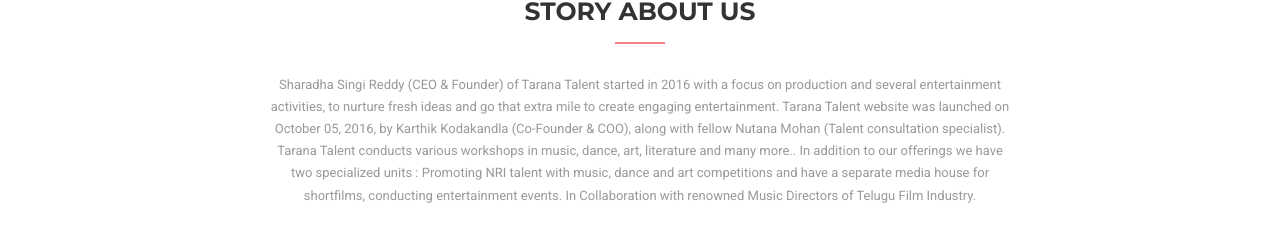
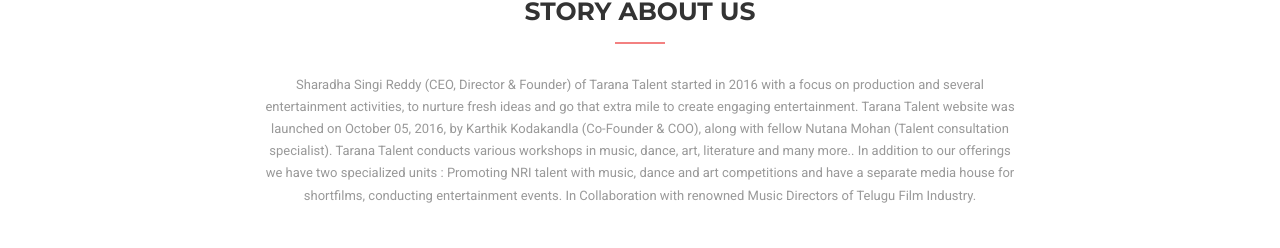
Before and after one commit to vijayabhaskar00/Taranatalent, a plain HTML site: page index.html in a window 1280 px wide. Shown: the part 704-952 px from the top of the page. Drawn offline with Linux system fonts and the light colour scheme.

Commit message:
Update index.html

```diff
--- a/index.html
+++ b/index.html
@@ -135,7 +135,7 @@
 				</div> -->
 			</div>
 
-			<p class="nino-sectionDesc">Sharadha Singi Reddy (CEO & Founder) of Tarana Talent started
+			<p class="nino-sectionDesc">Sharadha Singi Reddy (CEO, Director & Founder) of Tarana Talent started
 				in 2016 with a focus on production and several entertainment activities, to nurture fresh ideas and go
 				that extra mile to create engaging entertainment. Tarana Talent website was launched on October 05,
 				2016, by Karthik Kodakandla (Co-Founder & COO), along with fellow Nutana Mohan (Talent consultation
```
